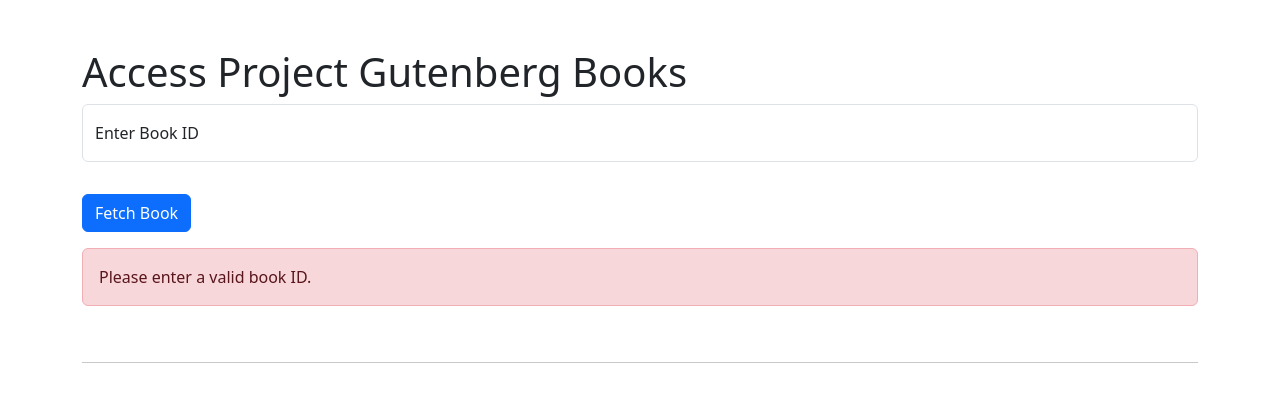
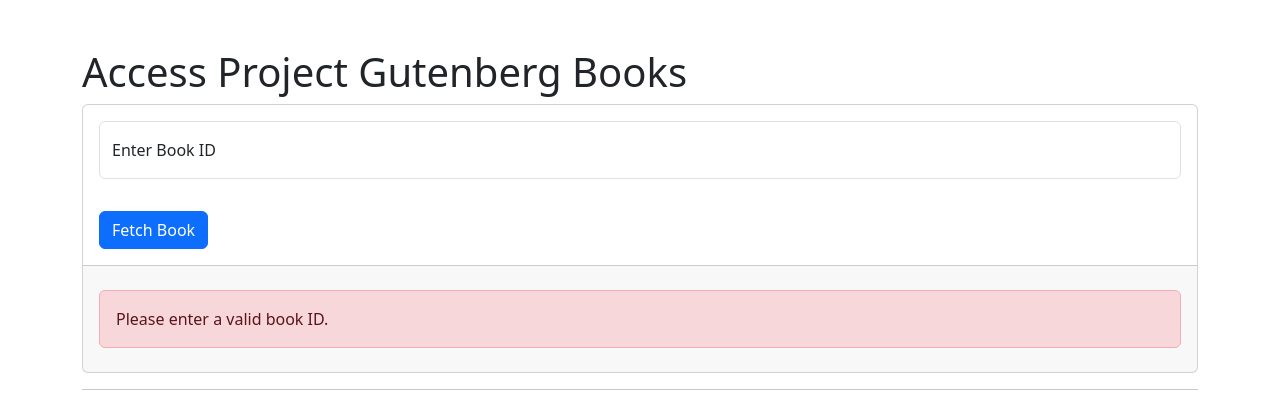
Before and after one commit to allynalford/project-gutenberg-haven, a React (Create React App) app: page / in a window 1280 px wide. Both pictures are taken after a click on the button "Fetch Book". Shown: the top 412 px of the page. Built offline with nearby package versions, Linux system fonts and the light colour scheme.

Commit message:
Update HomePage.tsx
styling

```diff
--- a/src/components/HomePage.tsx
+++ b/src/components/HomePage.tsx
@@ -138,6 +138,8 @@
   return (
     <Container className="mt-5">
       <h1>Access Project Gutenberg Books</h1>
+      <Card style={{ width: 'auto'}}>
+        <Card.Body>
             <Form>
               <Form.Group className="mb-3" controlId="formBasicEmail">
                 <FloatingLabel
@@ -168,9 +170,14 @@
                 {buttonTxt}
               </Button>
             </Form>
+          </Card.Body>
 
-      {error && <Alert variant="danger" className="mt-3">{error}</Alert>}
-      <br /><hr />
+          {error && <Card.Footer><Alert variant="danger" className="mt-3">{error}</Alert></Card.Footer>}
+      </Card>
+
+
+
+      <hr />
       {viewedBooks.length > 0 && (<><h2>Previously accessed books</h2>
         <ListGroup as="ol" numbered>
           {viewedBooks.map((book: any, lineIndex) => (
@@ -206,15 +213,17 @@
               />)}
           </Form.Group>
           {analyzed && (<hr />)}
-          <Accordion defaultActiveKey="0">
-            <Accordion.Item eventKey="0">
-              {!analyze && (<h2>{analyzedType}</h2>)}
-              <Accordion.Body>
-                {analyzed}
-              </Accordion.Body>
-            </Accordion.Item>
-          </Accordion>
-          <hr />
+          {analyzed && (<Card style={{ width: 'auto', marginBottom: '25px' }}>
+            <Card.Body>
+              <Card.Title>{analyzedType}</Card.Title>
+              <Card.Body>
+                <div className="reader-mode-container">
+                  {formatTextForReactUI(analyzed)}
+                </div>
+              </Card.Body>
+            </Card.Body>
+          </Card>)}
+
           <Card style={{ width: 'auto' }}>
             <Card.Body>
               <Card.Title>{book.title} By: {book.author}</Card.Title>
```
Lines whose indentation alone changed are shown as unchanged.
